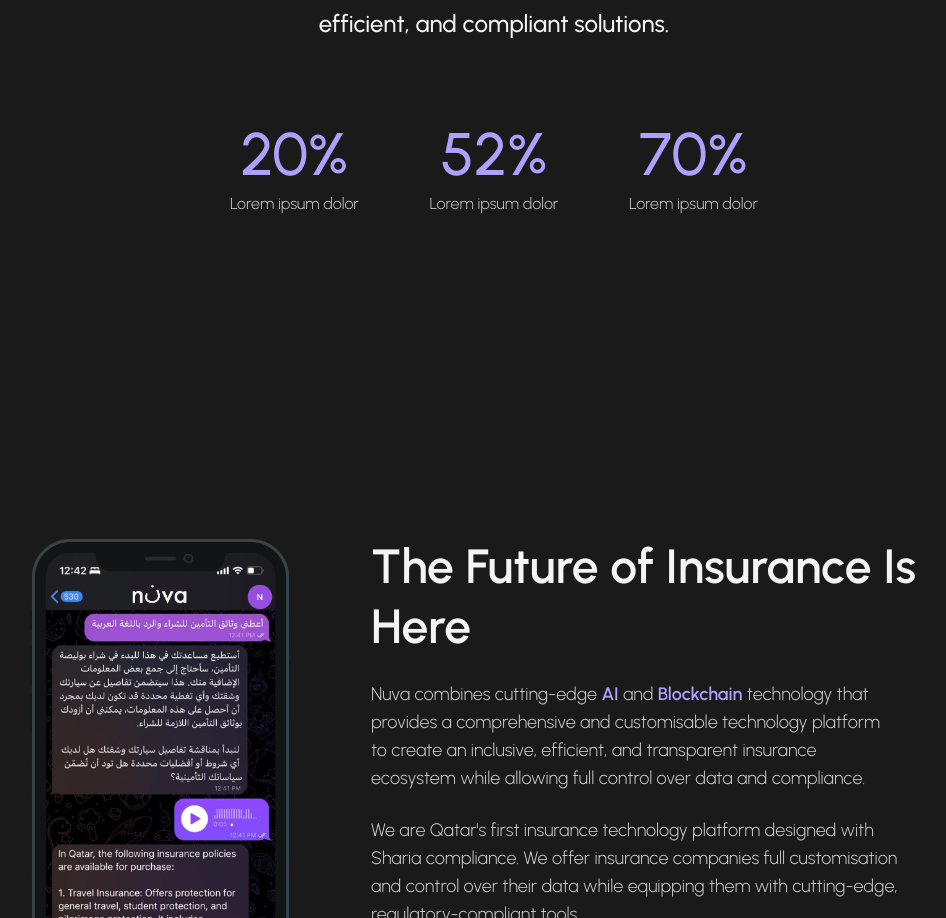
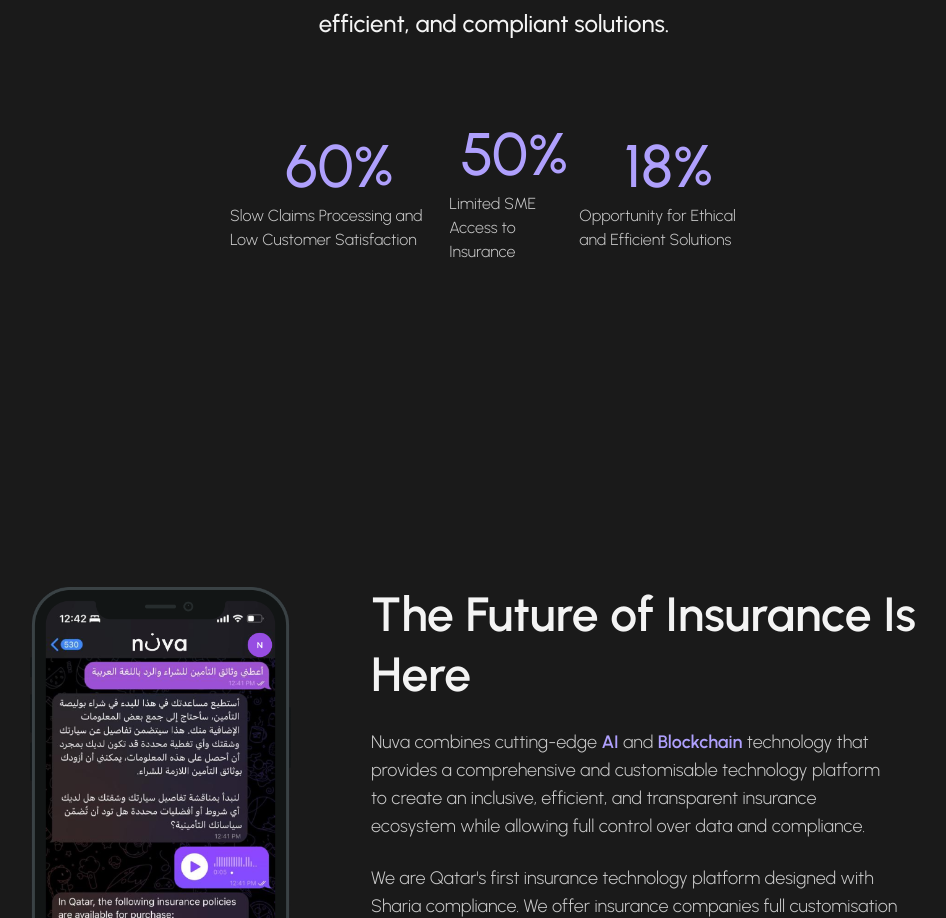
Before and after one commit to Khadeeejah/Nuva, a React (Vite) app: page / in a window 1280 px wide. Shown: the part 1574-2492 px from the top of the page, without its empty margins (146-1092 px from the left). Built offline with nearby package versions, Linux system fonts and the light colour scheme.

Commit message:
website-content

```diff
--- a/src/components/HowItWorks.jsx
+++ b/src/components/HowItWorks.jsx
@@ -143,10 +143,9 @@
                     Step 01
                   </p>
                   <div>
-                    <h4 className="text-xl font-medium">Request for a sign up</h4>
+                    <h4 className="text-xl font-medium">Set Up Your Profile</h4>
                     <p className="text-neutral-200 pt-1">
-                      Get started instantly with a free account and explore your
-                      options.
+                    Register on the Nuva platform with your business credentials
                     </p>
                   </div>
                 </div>
@@ -156,10 +155,10 @@
                   </p>
                   <div>
                     <h4 className="text-xl font-medium">
-                      Customize Your Coverage
+                    Request and Buy Policies
                     </h4>
                     <p className="text-neutral-200 pt-1">
-                      Utilize our blockchain and AI-driven features
+                    Select and buy the policy that fits your business requirements directly through our AI and Blockchain tools.
                     </p>
                   </div>
                 </div>
@@ -169,11 +168,10 @@
                   </p>
                   <div>
                     <h4 className="text-xl font-medium">
-                      Manage and Track Your Plans
+                    Collaborate and Buy from the Policy Pool
                     </h4>
                     <p className="text-neutral-200 pt-1">
-                      Easily monitor your coverage, file claims, and access your
-                      policy information anytime, all in one place.
+                    Participate in pooled policies that distribute risks and rewards among SMEs with similar needs.
                     </p>
                   </div>
                 </div>
--- a/src/components/Stats.jsx
+++ b/src/components/Stats.jsx
@@ -19,7 +19,7 @@
             <h3 className="text-4xl text-primary-100 font-medium lg:text-5xl xl:text-6xl">
               <CountUp
                 start={0}
-                end={20}
+                end={60}
                 duration={4}
                 separator=","
                 suffix="%"
@@ -28,14 +28,14 @@
               />
             </h3>
             <p className="text-neutral-100 text-xs md:text-sm lg:text-base">
-              Lorem ipsum dolor
+            Slow Claims Processing and Low Customer Satisfaction
             </p>
           </div>
           <div className="flex flex-col justify-center items-center gap-1 lg:gap-2">
             <h3 className="text-4xl text-primary-100 font-medium lg:text-5xl xl:text-6xl">
               <CountUp
                 start={0}
-                end={52}
+                end={50}
                 duration={4}
                 separator=","
                 suffix="%"
@@ -44,14 +44,14 @@
               />
             </h3>
             <p className="text-neutral-100 text-xs md:text-sm lg:text-base">
-              Lorem ipsum dolor
+            Limited SME Access to Insurance
             </p>
           </div>
           <div className="flex flex-col justify-center items-center gap-1 lg:gap-2">
             <h3 className="text-4xl text-primary-100 font-medium lg:text-5xl xl:text-6xl">
               <CountUp
                 start={0}
-                end={70}
+                end={18}
                 duration={4}
                 separator=","
                 suffix="%"
@@ -60,7 +60,7 @@
               />
             </h3>
             <p className="text-neutral-100 text-xs md:text-sm lg:text-base">
-              Lorem ipsum dolor
+            Opportunity for Ethical and Efficient Solutions
             </p>
           </div>
         </div>
```
